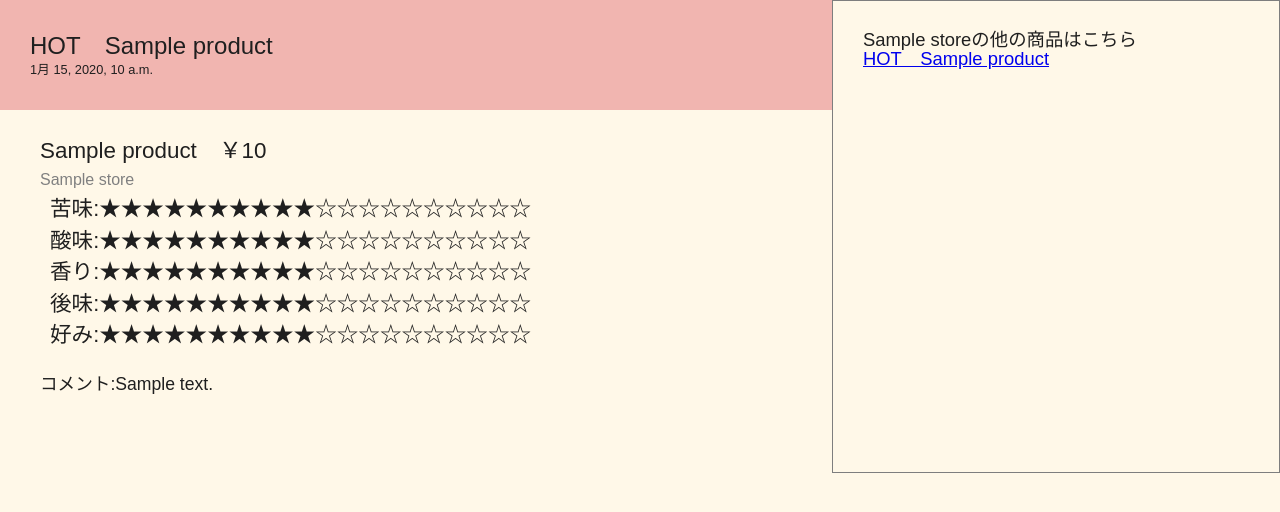
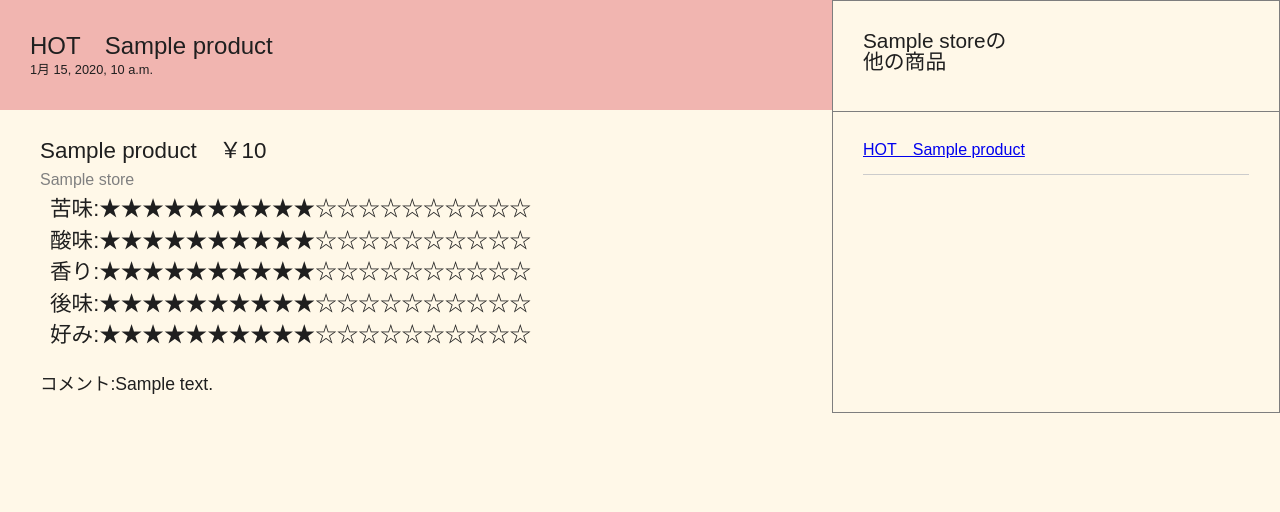
Before and after one commit to Tkutose/coffeelog, a Django app: template coffeelog/templates/coffeelog/log_detail.html in a window 1280 px wide. Shown: the part 84-596 px from the top of the page. Run offline with Django 3.2, Linux system fonts and the light colour scheme; the template is opened without the code that fills it: most values are stand-ins (such as "Sample title", 1, 10 or a date in 2020); data that the repository does not hold is empty.

Commit message:
CSS追加

```diff
--- a/coffeelog/static/coffeelog/css/parts/_flavor-block.scss
+++ b/coffeelog/static/coffeelog/css/parts/_flavor-block.scss
@@ -20,6 +20,6 @@
 .flavor__after {
     @include flavor_detail;
 }
-.flavor__like {
+.flavor__like    {
     @include flavor_detail;
 }
--- a/coffeelog/static/coffeelog/css/parts/_other-block.scss
+++ b/coffeelog/static/coffeelog/css/parts/_other-block.scss
@@ -1,10 +1,16 @@
 .other {
     border: solid 1px #7e7e7e;
-    font-size: 115%;
     height: 100%;
+}
+
+.other__name {
+    border-bottom: solid 1px #7e7e7e;
+    font-size: 130%;
+    height: 12%;
     padding: 30px;
 }
 
 .other__list {
     list-style-type: none;
+    padding: 30px;
 }
--- a/coffeelog/static/coffeelog/css/style.css
+++ b/coffeelog/static/coffeelog/css/style.css
@@ -54,13 +54,19 @@
 
 .other {
   border: solid 1px #7e7e7e;
-  font-size: 115%;
   height: 100%;
+}
+
+.other__name {
+  border-bottom: solid 1px #7e7e7e;
+  font-size: 130%;
+  height: 12%;
   padding: 30px;
 }
 
 .other__list {
   list-style-type: none;
+  padding: 30px;
 }
 
 .main {
--- a/coffeelog/templates/coffeelog/log_detail.html
+++ b/coffeelog/templates/coffeelog/log_detail.html
@@ -34,10 +34,11 @@
 
 {% block sub %}
 <div class="other">
-    <div class="other__name">{{ log.store }}の他の商品はこちら</div>
+    <div class="other__name">{{ log.store }}の<br>他の商品</div>
     <ul class="other__list">
     {% for item in other %}
         <li><a href="{% url 'coffeelog:detail' item.id %}">{{item.hot|hot_or_ice}}&emsp;{{item.product}}</a></li>
+        <hr />
     {% endfor %}
     </ul>
 </div>
```
